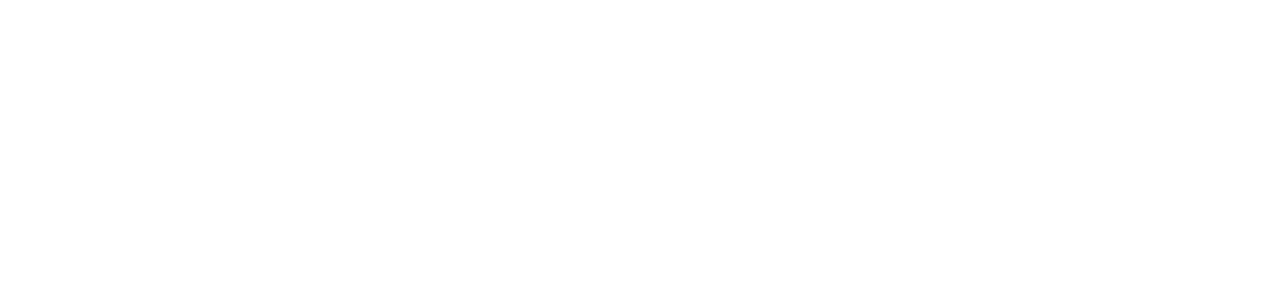
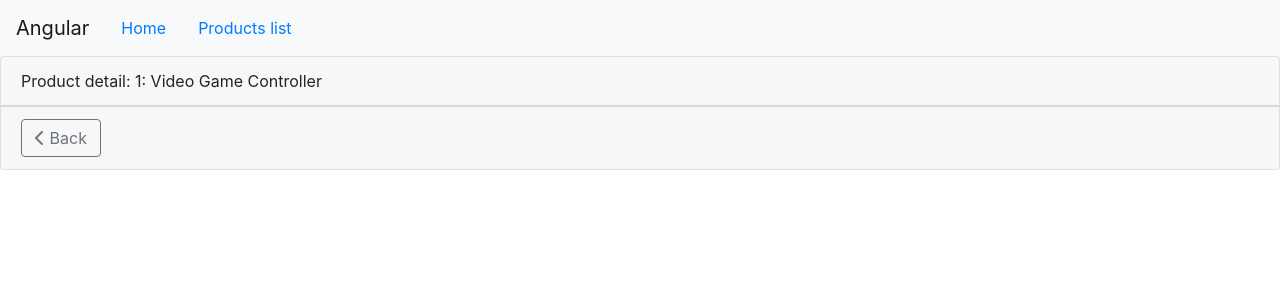
Before and after one commit to Hiteple/Angular-basics, an Angular app: page /products/1 in a window 1280 px wide. Shown: the top 300 px of the page. Built offline with nearby package versions, Linux system fonts and the light colour scheme.

Commit message:
Implementing a route guard for products

```diff
--- a/src/app/app.component.html
+++ b/src/app/app.component.html
@@ -1 +1,8 @@
+<nav class="navbar navbar-expand navbar-light bg-light">
+  <a [routerLink]="['/welcome']" class="navbar-brand">{{ title }}</a>
+  <ul class="nav nav-pills">
+    <li><a [routerLink]="['/welcome']" class="nav-link">Home</a></li>
+    <li><a [routerLink]="['/products']" class="nav-link">Products list</a></li>
+  </ul>
+</nav>
 <router-outlet></router-outlet>
--- a/src/app/app.module.ts
+++ b/src/app/app.module.ts
@@ -10,6 +10,7 @@
 import {HttpClientModule} from '@angular/common/http';
 import { ProductDetailComponent } from './product-detail/product-detail.component';
 import {RouterModule, Routes} from '@angular/router';
+import {ProductGuard} from './guards/product.guard';
 
 const routes: Routes = [
   {
@@ -22,11 +23,13 @@
   },
   {
     path: 'products/:id',
+    canActivate: [ProductGuard],
     component: ProductDetailComponent
   },
   {
     path: '**',
-    redirectTo: '/'
+    redirectTo: '',
+    pathMatch: 'full'
   }
 ];
 
--- /dev/null
+++ b/src/app/guards/product.guard.ts
@@ -0,0 +1,21 @@
+import { Injectable } from '@angular/core';
+import {CanActivate, ActivatedRouteSnapshot, RouterStateSnapshot, UrlTree, Router} from '@angular/router';
+import { Observable } from 'rxjs';
+
+@Injectable({
+  providedIn: 'root'
+})
+export class ProductGuard implements CanActivate {
+  constructor(private router: Router) {}
+  canActivate(
+    next: ActivatedRouteSnapshot,
+    state: RouterStateSnapshot): Observable<boolean | UrlTree> | Promise<boolean | UrlTree> | boolean | UrlTree {
+    const id = +next.url[1].path;
+    if (isNaN(id) || id < 1) {
+      alert('Invalid product id');
+      this.router.navigate(['/products']).then(r => console.log(r));
+      return false;
+    }
+    return true;
+  }
+}
--- a/src/app/product-detail/product-detail.component.html
+++ b/src/app/product-detail/product-detail.component.html
@@ -2,4 +2,9 @@
   <div class="card-header">
     {{ pageTitle + ': ' + product.productName}}
   </div>
+  <div class="card-footer">
+    <button class="btn btn-outline-secondary" (click)="onBack()" style="width: 80px;">
+      <i class="fa fa-chevron-left"></i> Back
+    </button>
+  </div>
 </div>
--- a/src/app/product-detail/product-detail.component.ts
+++ b/src/app/product-detail/product-detail.component.ts
@@ -1,5 +1,6 @@
 import { Component, OnInit } from '@angular/core';
 import {IProduct} from '../products/Product';
+import {ActivatedRoute, Router} from '@angular/router';
 
 @Component({
   selector: 'app-product-detail',
@@ -10,9 +11,24 @@
   pageTitle = 'Product detail';
   product: IProduct;
 
-  constructor() {}
+  constructor(private route: ActivatedRoute, private router: Router) {}
 
   ngOnInit(): void {
+    const id = +this.route.snapshot.paramMap.get('id');
+    this.pageTitle += `: ${id}`;
+    this.product = {
+      productId : 10,
+      productName : 'Video Game Controller',
+      productCode : 'GMG-0042',
+      releaseDate : 'October 15, 2018',
+      description : 'Standard two-button video game controller',
+      price : 35.95,
+      starRating : 4.6,
+      imageUrl : 'assets/images/xbox-controller.png'
+    };
   }
 
+  onBack(): void {
+    this.router.navigate(['/products']);
+  }
 }
--- a/src/app/products/products-list.component.html
+++ b/src/app/products/products-list.component.html
@@ -39,7 +39,7 @@
               [style.width.px]="imageWidth"
               [style.margin.px]="imageMargin">
           </td>
-          <td>{{ product.productName }}</td>
+          <td><a [routerLink]="['/products', product.productId]">{{ product.productName }}</a></td>
           <td>{{ product.productCode | convertLineToSpaces: '-' }}</td>
           <td>{{ product.releaseDate }}</td>
           <td>{{ product.price | currency }}</td>
```
Also changed, not shown: 1 other file (tests, documents, lock files or other folders).
